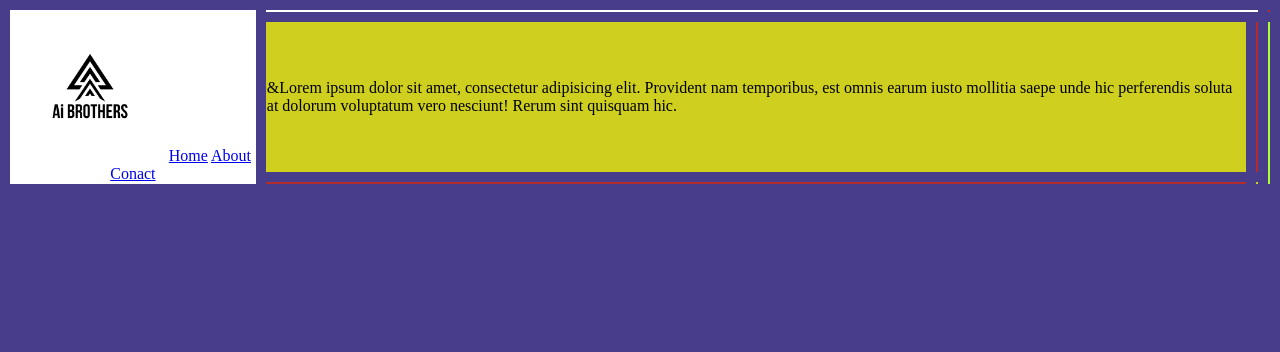
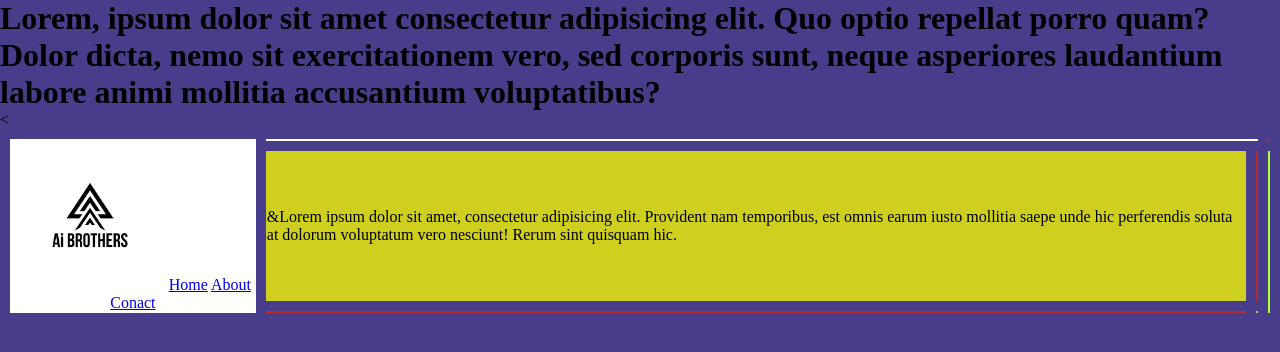
Before and after one commit to Mhdinshaf/test, a plain HTML site: page index.html in a window 1280 px wide. Drawn offline with Linux system fonts and the light colour scheme.

Commit message:
add para

```diff
--- a/index.html
+++ b/index.html
@@ -7,6 +7,7 @@
     <link rel="stylesheet" href="style.css">
 </head>
 <body>
+    <h1>Lorem, ipsum dolor sit amet consectetur adipisicing elit. Quo optio repellat porro quam? Dolor dicta, nemo sit exercitationem vero, sed corporis sunt, neque asperiores laudantium labore animi mollitia accusantium voluptatibus?</h1>
     <table  cellspacing="10px" width="100%" cellpadding="1">
         <tr style="background-color: rgb(255, 255, 255);">
             <td rowspan="3" style="vertical-align: top; text-align: center;">
@@ -27,6 +28,7 @@
             <td style="background-color: rgb(180, 45, 45);;"></td>
             <td style="background-color:rgb(207, 207, 31);"></td>
         </tr>
+        <
 
     </table>
 </body>
```
